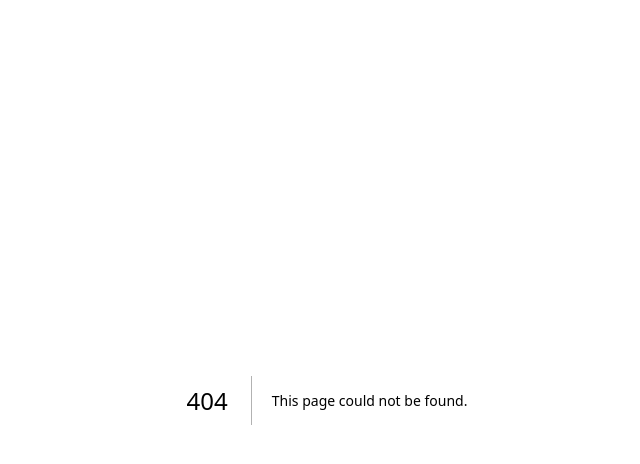
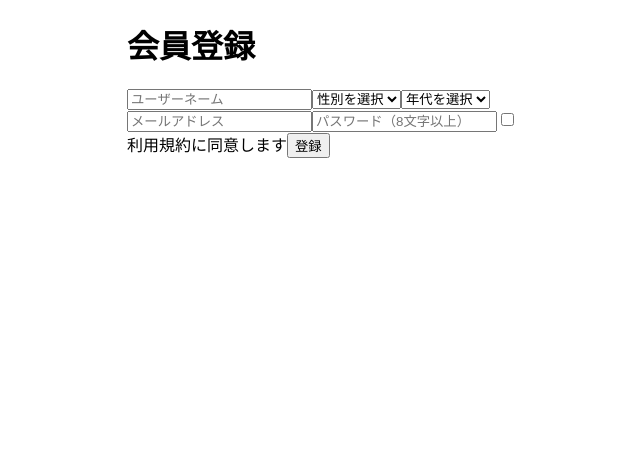
Before and after one commit to nikiview-takaaki/nikiview, a Next.js app: page /signup in a window 1280 px wide. Before the commit this address had no page. Shown: the top 464 px of the page, without its empty margins (313-953 px from the left). Built offline with nearby package versions, Linux system fonts and the light colour scheme; no server answers.

Commit message:
認証機能の統合・ログイン/サインアップ/ガード機能追加

```diff
--- /dev/null
+++ b/lib/hooks/useAuthGuard.ts
@@ -0,0 +1,25 @@
+import { useEffect, useState } from "react";
+import { auth } from "../firebase";
+import { useRouter } from "next/router";
+import { onAuthStateChanged, User } from "firebase/auth";
+
+export const useAuthGuard = () => {
+  const [user, setUser] = useState<User | null>(null);
+  const [loading, setLoading] = useState(true);
+  const router = useRouter();
+
+  useEffect(() => {
+    const unsubscribe = onAuthStateChanged(auth, (currentUser) => {
+      if (currentUser) {
+        setUser(currentUser);
+      } else {
+        router.push("/login");
+      }
+      setLoading(false);
+    });
+
+    return () => unsubscribe();
+  }, [router]);
+
+  return { user, loading };
+};
--- /dev/null
+++ b/lib/hooks/useLogout.ts
@@ -0,0 +1,14 @@
+import { auth } from "../firebase";
+import { signOut } from "firebase/auth";
+import { useRouter } from "next/router";
+
+export const useLogout = () => {
+  const router = useRouter();
+
+  const logout = async () => {
+    await signOut(auth);
+    router.push("/login");
+  };
+
+  return { logout };
+};
--- a/pages/login.tsx
+++ b/pages/login.tsx
@@ -1,45 +1,47 @@
-import { useEffect } from "react";
-import Layout from "../components/Layout";
-import { getAuth, signInAnonymously, onAuthStateChanged } from "firebase/auth";
-import { useRouter } from "next/router";
+import { useState } from "react";
+import { auth } from "../lib/firebase";
+import { signInWithEmailAndPassword } from "firebase/auth";
 
-export default function LoginPage() {
-  const router = useRouter();
+export default function Login() {
+  const [email, setEmail] = useState("");
+  const [password, setPassword] = useState("");
+  const [error, setError] = useState("");
 
-  useEffect(() => {
-    const auth = getAuth();
-    const unsubscribe = onAuthStateChanged(auth, (user) => {
-      if (user) {
-        // 既にログイン中ならトップページへ
-        router.push("/");
-      }
-    });
+  const handleSubmit = async (e: any) => {
+    e.preventDefault();
 
-    return () => unsubscribe();
-  }, [router]);
-
-  const handleLogin = async () => {
     try {
-      const auth = getAuth();
-      await signInAnonymously(auth);
-      router.push("/");
-    } catch (error) {
-      console.error("ログイン失敗:", error);
-      alert("ログインに失敗しました");
+      await signInWithEmailAndPassword(auth, email, password);
+      alert("ログイン成功！");
+    } catch (err: any) {
+      console.error(err);
+      setError(err.message);
     }
   };
 
   return (
-    <Layout>
-      <div className="flex flex-col items-center justify-center min-h-screen">
-        <h1 className="text-2xl font-bold mb-6">ログイン</h1>
-        <button
-          onClick={handleLogin}
-          className="bg-blue-500 text-white px-6 py-3 rounded shadow hover:bg-blue-600"
-        >
-          匿名でログイン
-        </button>
-      </div>
-    </Layout>
+    <form onSubmit={handleSubmit} style={{ maxWidth: 400, margin: "auto" }}>
+      <h1>ログイン</h1>
+
+      <input
+        type="email"
+        placeholder="メールアドレス"
+        value={email}
+        onChange={(e) => setEmail(e.target.value)}
+        required
+      />
+
+      <input
+        type="password"
+        placeholder="パスワード"
+        value={password}
+        onChange={(e) => setPassword(e.target.value)}
+        required
+      />
+
+      <button type="submit">ログイン</button>
+
+      {error && <p style={{ color: "red" }}>{error}</p>}
+    </form>
   );
 }
--- a/pages/mypage.tsx
+++ b/pages/mypage.tsx
@@ -1,32 +1,37 @@
-import { useEffect, useState } from "react";
+import { useState, useEffect } from "react";
 import Layout from "../components/Layout";
-import { fetchMyPosts, fetchNickname, Post, auth } from "../lib/firebase";  // authもimport
+import { fetchMyPosts, fetchNickname, Post } from "../lib/firebase";
+import { useAuthGuard } from "../lib/hooks/useAuthGuard";
+import { useLogout } from "../lib/hooks/useLogout";
 
 export default function MyPage() {
+  const { user, loading: authLoading } = useAuthGuard();
+  const { logout } = useLogout();
+
   const [posts, setPosts] = useState<Post[]>([]);
-  const [loading, setLoading] = useState(true);
   const [nickname, setNickname] = useState<string>("");
 
   const loadMyData = async () => {
+    if (!user) return;
+
     try {
-      const user = auth.currentUser;
-      if (!user) throw new Error("ユーザ未ログイン");
-
-      const name = await fetchNickname(user.uid);  // ✅ uidを渡す
+      const name = await fetchNickname(user.uid);
       setNickname(name ?? "(ニックネーム未登録)");
 
       const myPosts = await fetchMyPosts();
       setPosts(myPosts);
     } catch (error) {
       console.error("マイデータ取得エラー", error);
-    } finally {
-      setLoading(false);
     }
   };
 
   useEffect(() => {
-    loadMyData();
-  }, []);
+    if (!authLoading) {
+      loadMyData();
+    }
+  }, [authLoading, user]);
+
+  if (authLoading) return <p>Loading...</p>;
 
   return (
     <Layout>
@@ -35,10 +40,13 @@ export default function MyPage() {
           {nickname} さんのマイページ
         </h2>
 
+        <button onClick={logout} style={{ marginBottom: "1rem" }}>
+          ログアウト
+        </button>
+
         <h3>あなたの投稿一覧</h3>
-        {loading ? (
-          <p>読み込み中...</p>
-        ) : posts.length === 0 ? (
+
+        {posts.length === 0 ? (
           <p>投稿がありません。</p>
         ) : (
           posts.map((post) => (
--- a/pages/post.tsx
+++ b/pages/post.tsx
@@ -1,6 +1,6 @@
 import { useState } from "react";
 import Layout from "../components/Layout";
-import { savePost, Post, Review } from "../lib/firebase";
+import { savePost, Post, Review, auth } from "../lib/firebase";
 
 export default function PostPage() {
   const [diaryText, setDiaryText] = useState("");
@@ -15,6 +15,12 @@ export default function PostPage() {
 
   const handleSubmit = async (e: React.FormEvent) => {
     e.preventDefault();
+
+    const user = auth.currentUser;
+    if (!user) {
+      alert("ログインしてください");
+      return;
+    }
 
     const postData: Post = {
       diaryText,
--- /dev/null
+++ b/pages/signup.tsx
@@ -0,0 +1,104 @@
+import { useState } from "react";
+import { auth, db } from "../lib/firebase"; // 既存のfirebase.tsをそのまま利用
+import { createUserWithEmailAndPassword } from "firebase/auth";
+import { doc, setDoc, serverTimestamp } from "firebase/firestore";
+
+export default function SignUp() {
+  const [username, setUsername] = useState("");
+  const [gender, setGender] = useState("");
+  const [ageGroup, setAgeGroup] = useState("");
+  const [email, setEmail] = useState("");
+  const [password, setPassword] = useState("");
+  const [agree, setAgree] = useState(false);
+  const [error, setError] = useState("");
+
+  const handleSubmit = async (e: any) => {
+    e.preventDefault();
+
+    if (!agree) {
+      setError("利用規約に同意してください");
+      return;
+    }
+
+    try {
+      const userCredential = await createUserWithEmailAndPassword(auth, email, password);
+      const user = userCredential.user;
+
+      // Firestoreにプロフィール保存
+      await setDoc(doc(db, "users", user.uid), {
+        username,
+        gender,
+        ageGroup,
+        email,
+        createdAt: serverTimestamp(),
+      });
+
+      alert("登録が完了しました！");
+      // ここでログイン後の画面へ遷移させてもOK
+
+    } catch (err: any) {
+      console.error(err);
+      setError(err.message);
+    }
+  };
+
+  return (
+    <form onSubmit={handleSubmit} style={{ maxWidth: 400, margin: "auto" }}>
+      <h1>会員登録</h1>
+
+      <input
+        type="text"
+        placeholder="ユーザーネーム"
+        value={username}
+        onChange={(e) => setUsername(e.target.value)}
+        required
+      />
+
+      <select value={gender} onChange={(e) => setGender(e.target.value)}>
+        <option value="">性別を選択</option>
+        <option value="男性">男性</option>
+        <option value="女性">女性</option>
+        <option value="その他">その他</option>
+        <option value="未回答">未回答</option>
+      </select>
+
+      <select value={ageGroup} onChange={(e) => setAgeGroup(e.target.value)}>
+        <option value="">年代を選択</option>
+        <option value="10代">10代</option>
+        <option value="20代">20代</option>
+        <option value="30代">30代</option>
+        <option value="40代">40代</option>
+        <option value="50代">50代</option>
+        <option value="60代">60代</option>
+        <option value="70代以上">70代以上</option>
+        <option value="未回答">未回答</option>
+      </select>
+
+      <input
+        type="email"
+        placeholder="メールアドレス"
+        value={email}
+        onChange={(e) => setEmail(e.target.value)}
+        required
+      />
+
+      <input
+        type="password"
+        placeholder="パスワード（8文字以上）"
+        value={password}
+        onChange={(e) => setPassword(e.target.value)}
+        required
+        minLength={8}
+      />
+
+      <label>
+        <input type="checkbox" checked={agree} onChange={(e) => setAgree(e.target.checked)} />
+        利用規約に同意します
+      </label>
+
+      <button type="submit">登録</button>
+
+      {error && <p style={{ color: "red" }}>{error}</p>}
+    </form>
+  );
+}
--- a/tsconfig.json
+++ b/tsconfig.json
@@ -17,6 +17,6 @@
     "isolatedModules": true,
     "types": ["node"]
   },
-  "include": ["next-env.d.ts", "**/*.ts", "**/*.tsx"],
+  "include": ["next-env.d.ts", "**/*.ts", "**/*.tsx", "pages/post/\"[postId].tsx\""],
   "exclude": ["node_modules"]
 }
```
